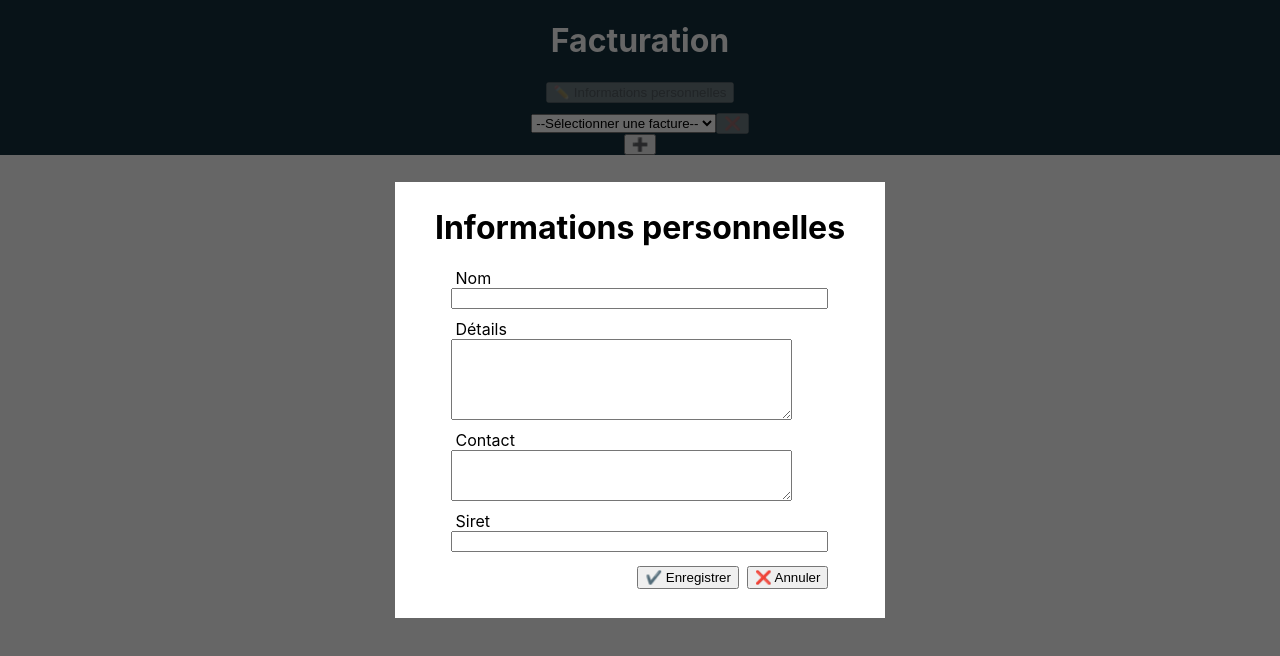
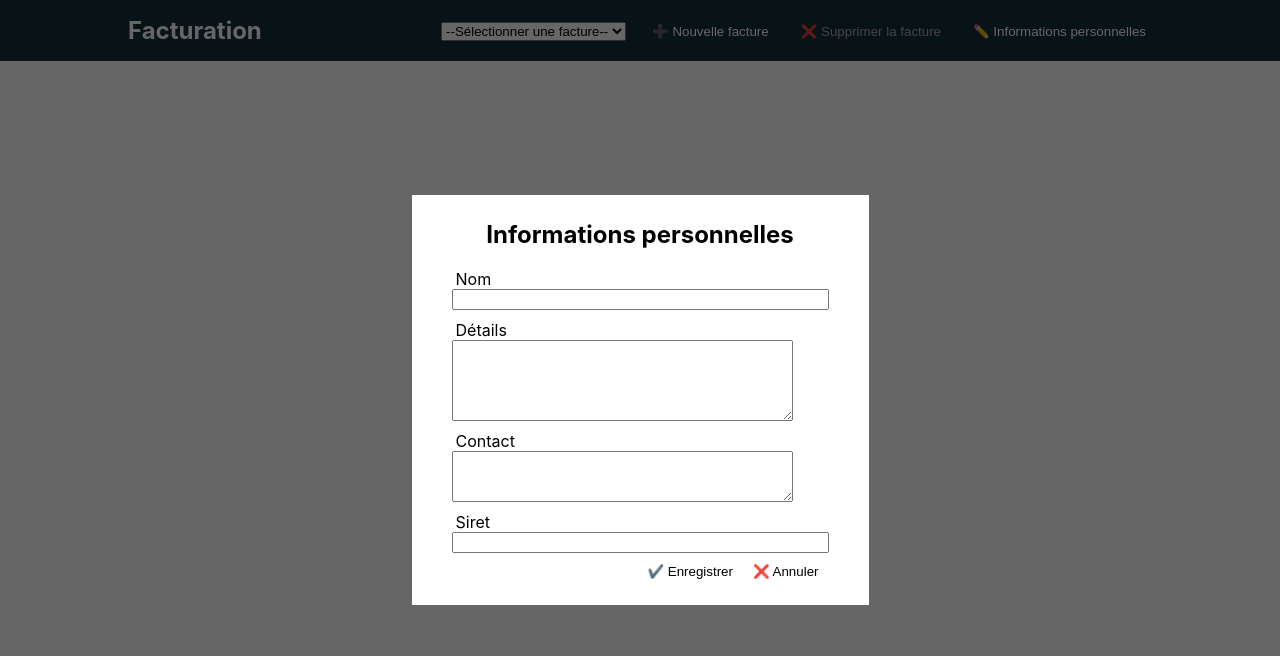
Before and after one commit to vincenthugues/invoice-editor, a React (Create React App) app: page / in a window 1280 px wide. Both pictures are taken after a click on the button "✏️ Informations personnelles". Shown: the top 656 px of the page. Built offline with nearby package versions, Linux system fonts and the light colour scheme.

Commit message:
feat: improve nav bar UX and style

```diff
--- a/src/App.css
+++ b/src/App.css
@@ -13,34 +13,49 @@
   text-align: center;
 }
 
-.App-header {
+header {
   background-color: #15303c;
-  min-height: 10vh;
-  display: flex;
-  flex-direction: column;
-  align-items: center;
-  justify-content: center;
-  font-size: calc(10px + 2vmin);
   color: white;
 }
 
-.App-header form {
-  display: flex;
-  flex-direction: column;
-  align-items: flex-end;
-  font-size: 1rem;
+header::after {
+  content: "";
+  display: table;
+  clear: both;
 }
 
-.App-header form div {
-  padding: 4px;
+.HeaderContent {
+  width: 80%;
+  margin: 0 auto;
 }
 
-.App-header form div * {
-  padding: 2px 6px;
+.HeaderContent h1 {
+  float: left;
+  font-size: 1.5em;
 }
 
-h1 {
-  font-size: 2rem;
+.HeaderContent nav {
+  float: right;
+
+  padding-top: 20px;
+}
+
+.HeaderContent nav ul {
+  margin: 0;
+  padding: 0;
+  list-style: none;
+}
+
+.HeaderContent nav li {
+  display: inline-block;
+  margin-left: 20px;
+}
+
+.HeaderContent nav li button {
+  background: none !important;
+  border: none;
+  color: white;
+  cursor: pointer;
 }
 
 .Invoice {
@@ -166,12 +181,26 @@ hr {
   margin: 0 0 0 4px;
 }
 
-.form-buttons {
+.modal-form-buttons {
   width: 100%;
   display: flex;
   justify-content: flex-end;
 }
 
-.form-buttons button {
+.modal button,
+.HeaderContent .modal button {
+  color: black;
   margin: 0 4px;
 }
+
+.modal button:hover,
+.HeaderContent .modal button:hover {
+  color: #15303c;
+  text-decoration: dashed underline;
+}
+
+.modal button:active,
+.HeaderContent .modal button:active {
+  color: grey;
+  text-decoration: none;
+}
--- a/src/App.tsx
+++ b/src/App.tsx
@@ -1,33 +1,68 @@
 import { useState } from 'react';
 import './App.css';
-import PersonalInfoEditor from './components/PersonalInfoEditor';
 import InvoiceSelector from './components/InvoiceSelector';
 import InvoiceCreator from './components/InvoiceCreator';
+import PersonalInfoEditor from './components/PersonalInfoEditor';
 import InvoiceEditor from './components/InvoiceEditor';
 import { Invoice, useInvoices } from './hooks';
 
+type NavBarProps = {
+  currentInvoiceId: number | null,
+  setCurrentInvoiceId: Function,
+};
+const NavBar = ({ currentInvoiceId, setCurrentInvoiceId }: NavBarProps) => {
+  const [invoices, createInvoice, deleteInvoice] = useInvoices();
+
+  const onInvoiceChange = (id: number | null) => { setCurrentInvoiceId(id); };
+  const onInvoiceCreate = (newInvoice: Invoice) => { const id = createInvoice(newInvoice); setCurrentInvoiceId(id); };
+  const onInvoiceDelete = (id: number) => { deleteInvoice(id); setCurrentInvoiceId(null); };
+
+  return (
+    <header className="no-print">
+      <div className="HeaderContent">
+        <h1>Facturation</h1>
+        <nav>
+          <ul>
+            <li>
+              <InvoiceSelector
+                invoices={invoices}
+                selectedId={currentInvoiceId}
+                onChange={onInvoiceChange}
+              />
+            </li>
+            <li>
+              <InvoiceCreator onCreate={onInvoiceCreate} />
+            </li>
+            <li>
+              <button
+                onClick={() => {
+                  if (currentInvoiceId && window.confirm('Supprimer définitivement la facture ?')) {
+                    onInvoiceDelete(currentInvoiceId);
+                  }
+                }}
+                disabled={!currentInvoiceId}
+                style={{ color: currentInvoiceId ? '#fff' : '#aaa' }}
+              >
+                ❌ Supprimer la facture
+              </button>
+            </li>
+            <li>
+              <PersonalInfoEditor />
+            </li>
+          </ul>
+        </nav>
+      </div>
+    </header>
+  );
+};
+
 const App = () => {
-  const [invoices, createInvoice, deleteInvoice] = useInvoices();
-  const [selectedInvoiceId, setSelectedInvoiceId] = useState<number | undefined>();
-
-  const onInvoiceChange = (id: number | undefined) => { setSelectedInvoiceId(id); };
-  const onInvoiceCreate = (invoiceDraft: Invoice) => { const id = createInvoice(invoiceDraft); setSelectedInvoiceId(id); };
-  const onInvoiceDelete = (id: number) => { deleteInvoice(id); setSelectedInvoiceId(undefined); };
+  const [currentInvoiceId, setCurrentInvoiceId] = useState<number | null>(null);
 
   return (
     <div className="App">
-      <header className="App-header no-print">
-        <h1>Facturation</h1>
-        <PersonalInfoEditor />
-        <InvoiceSelector
-          invoices={invoices}
-          selectedId={selectedInvoiceId}
-          onChange={onInvoiceChange}
-          onDelete={onInvoiceDelete}
-        />
-        <InvoiceCreator onCreate={onInvoiceCreate} />
-      </header>
-      {selectedInvoiceId && <InvoiceEditor invoiceId={selectedInvoiceId} />}
+      <NavBar currentInvoiceId={currentInvoiceId} setCurrentInvoiceId={setCurrentInvoiceId} />
+      {currentInvoiceId && <InvoiceEditor invoiceId={currentInvoiceId} />}
     </div>
   );
 };
--- a/src/components/InvoiceCreator.tsx
+++ b/src/components/InvoiceCreator.tsx
@@ -41,7 +41,7 @@ const InvoiceCreator = ({ onCreate }: InvoiceCreatorProps) => {
         setNumberInput(maxInvoiceNumber ? maxInvoiceNumber + 1 : DEFAULT_INVOICE_NUMBER);
         setIsModalOpen(true);
       }} disabled={isModalOpen}>
-        ➕
+        ➕ Nouvelle facture
       </button>
       {isModalOpen && (
         <Modal title="Nouvelle facture" onSubmit={onSubmit} onClose={() => setIsModalOpen(false)} isFormValid={isFormValid as boolean}>
--- a/src/components/InvoiceSelector.tsx
+++ b/src/components/InvoiceSelector.tsx
@@ -2,11 +2,10 @@ import { Invoice } from '../hooks';
 
 type InvoiceSelectorProps = {
   invoices: Array<Invoice>,
-  selectedId: number | undefined,
+  selectedId: number | null,
   onChange: Function,
-  onDelete: Function,
 };
-const InvoiceSelector = ({ invoices, selectedId, onChange, onDelete }: InvoiceSelectorProps) => (
+const InvoiceSelector = ({ invoices, selectedId, onChange }: InvoiceSelectorProps) => (
   <div className="InvoiceSelector">
     <select
       value={selectedId || ''}
@@ -21,14 +20,6 @@ const InvoiceSelector = ({ invoices, selectedId, onChange, onDelete }: InvoiceSe
         </option>
       ))}
     </select>
-    <button
-      onClick={() => {
-        if (window.confirm('Supprimer la facture ?')) onDelete(selectedId);
-      }}
-      disabled={!selectedId}
-    >
-      ❌
-    </button>
   </div>
 );
 
--- a/src/components/Modal.tsx
+++ b/src/components/Modal.tsx
@@ -55,7 +55,7 @@ const Modal = ({ title, onSubmit, onClose, isFormValid, children }: PropsWithChi
       <h1>{title}</h1>
       <form onSubmit={(e) => { onSubmit(); e.preventDefault(); }}>
         {children}
-        <div className="form-buttons">
+        <div className="modal-form-buttons">
           <button type="submit" disabled={isFormValid === false} >✔️ Enregistrer</button>
           <button onClick={() => { onClose(); }}>❌ Annuler</button>
         </div>
```
